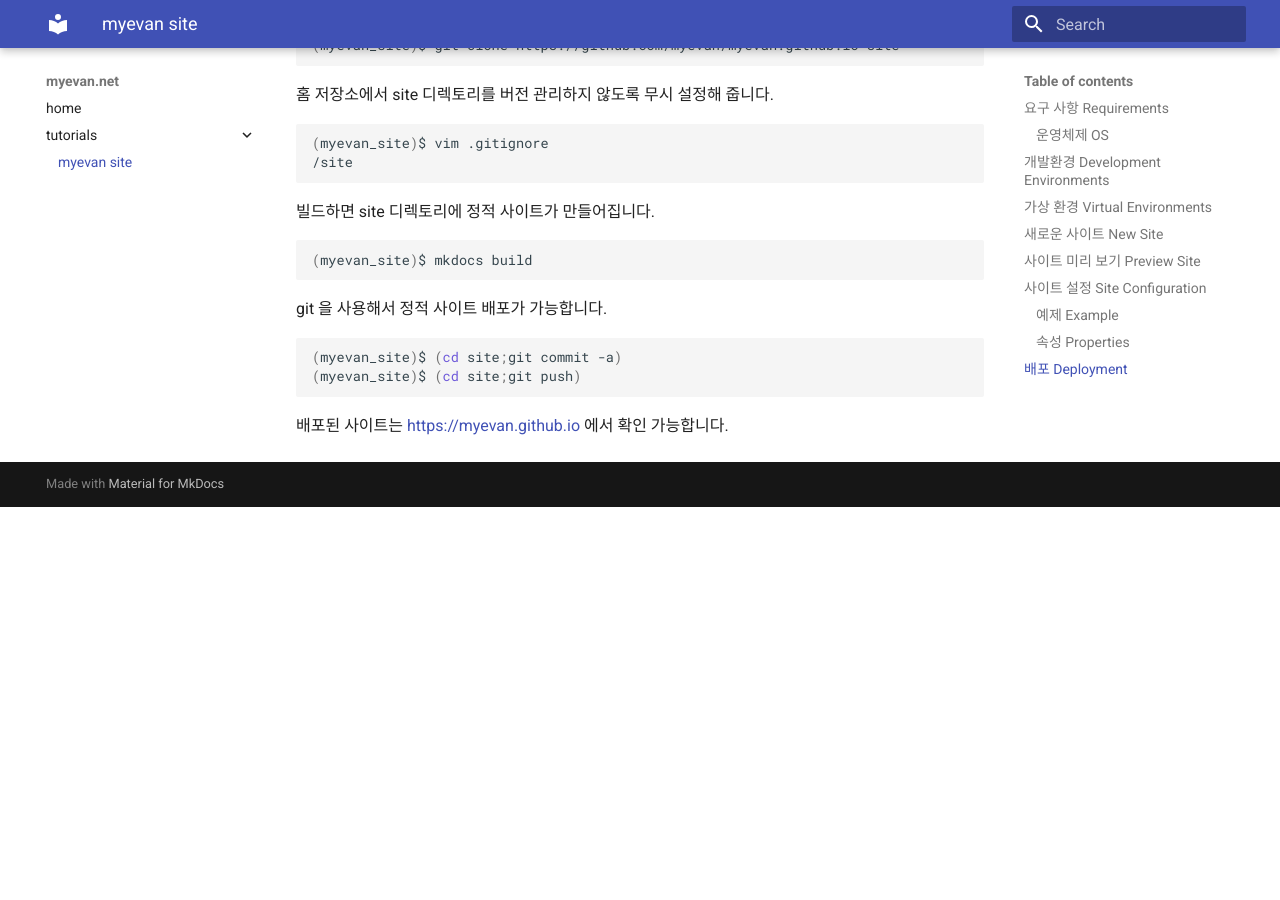
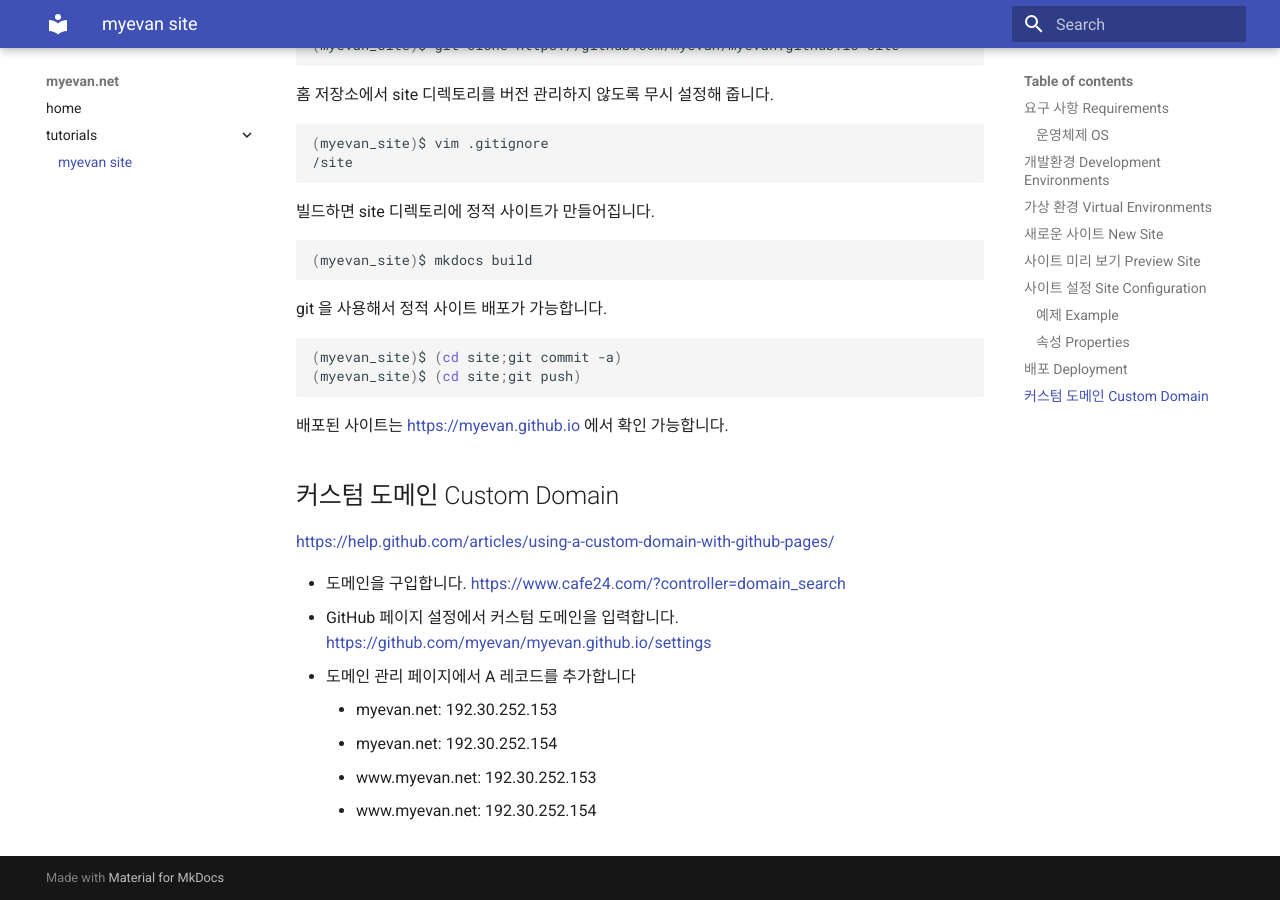
Before and after one commit to myevan/myevan-home, an MkDocs documentation site: the page built from docs/myevan_site_tutorial.md, in a window 1280 px wide and 900 px high, scrolled down 1890 px. Built offline with MkDocs 1.6.1 and Material for MkDocs 9.7.7, drawn with Linux system fonts in a browser that asks for light colours; old or Windows-style settings are respelled for this version of MkDocs; before the commit the page ends 2397 px from its top, so only the background shows below that.

Commit message:
빗자루넷 따라하기 커스텀 도메인 설정 추가

```diff
--- a/docs/myevan_site_tutorial.md
+++ b/docs/myevan_site_tutorial.md
@@ -93,3 +93,15 @@ git 을 사용해서 정적 사이트 배포가 가능합니다.
     (myevan_site)$ (cd site;git push)
 
 배포된 사이트는 <https://myevan.github.io> 에서 확인 가능합니다.
+
+## 커스텀 도메인 Custom Domain
+
+<https://help.github.com/articles/using-a-custom-domain-with-github-pages/>
+
+* 도메인을 구입합니다. <https://www.cafe24.com/?controller=domain_search>
+* GitHub 페이지 설정에서 커스텀 도메인을 입력합니다. <https://github.com/myevan/myevan.github.io/settings>
+* 도메인 관리 페이지에서 A 레코드를 추가합니다
+    * myevan.net: 192.30.252.153
+    * myevan.net: 192.30.252.154
+    * www.myevan.net: 192.30.252.153
+    * www.myevan.net: 192.30.252.154
```
